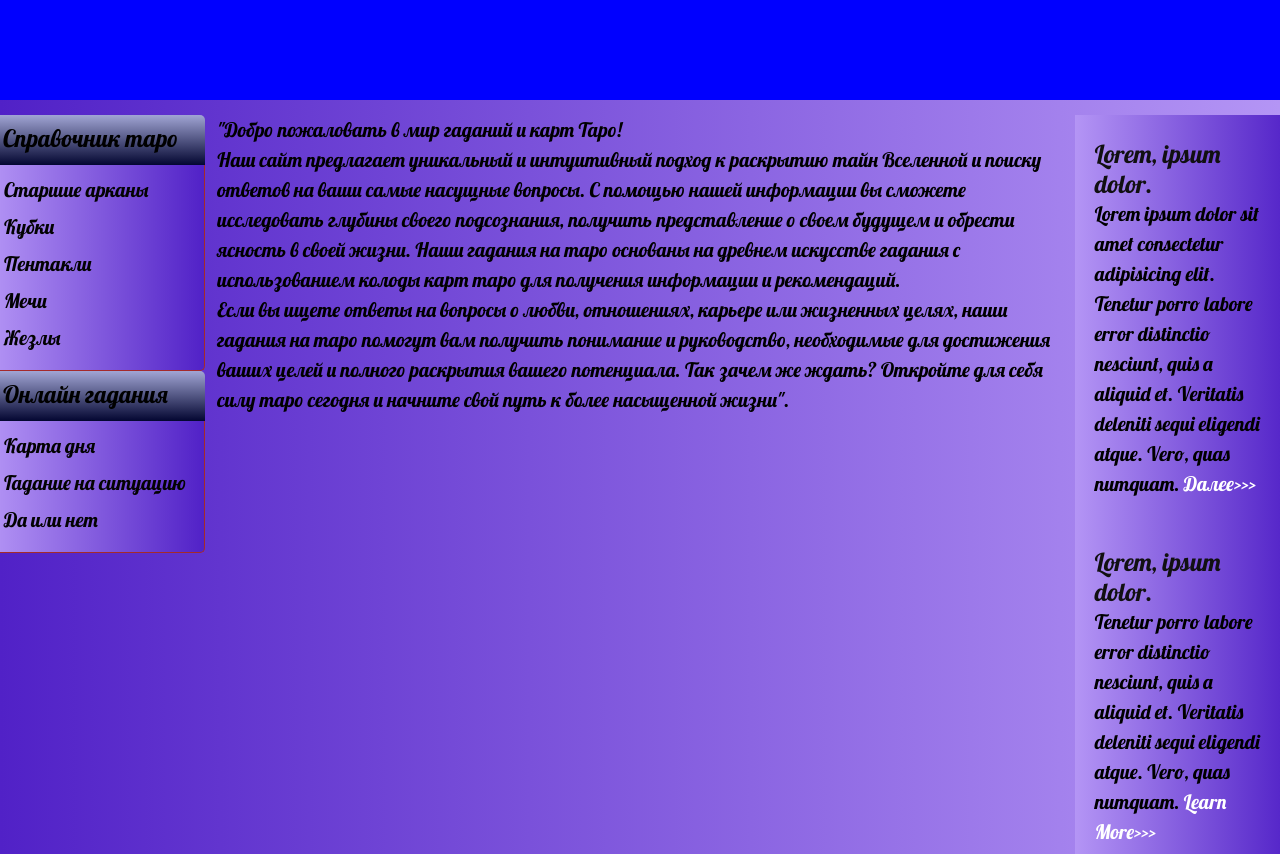
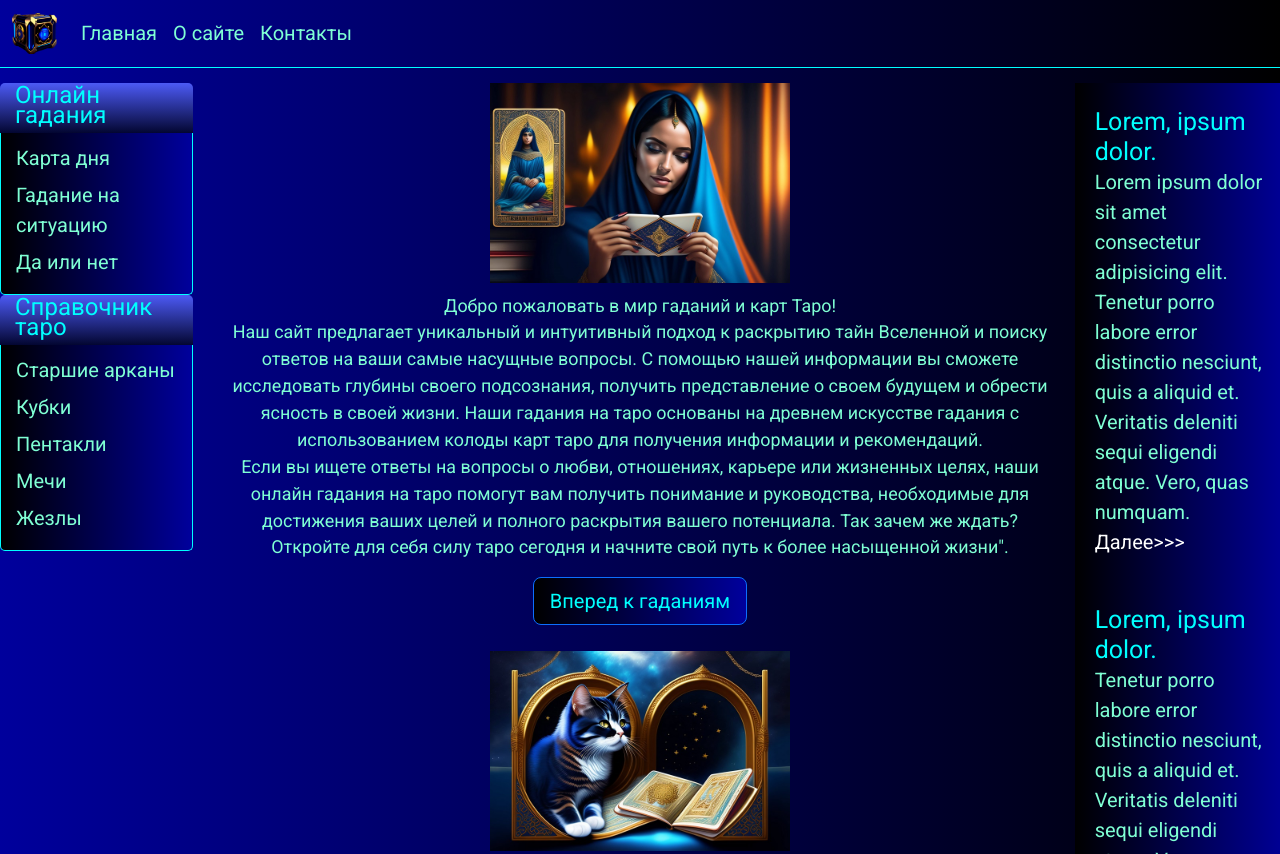
Before and after one commit to YuriShepel/html-templates-for-oracul-site, a plain HTML site: page index.html in a window 1280 px wide. Shown: the top 854 px of the page. Drawn offline with nearby package versions, Linux system fonts and the light colour scheme.

Commit message:
Navigation panel added, logo added

```diff
--- a/index.html
+++ b/index.html
@@ -19,12 +19,58 @@
 
   <body>
     <header>
-      <div class="header-line"></div>
+      <nav class="navbar navbar-expand-lg">
+        <div class="container-fluid main-container">
+          <a class="navbar-brand" href="index.html"
+            ><img src="source/files/logo.png" alt=""
+          /></a>
+          <button
+            class="navbar-toggler"
+            type="button"
+            data-bs-toggle="collapse"
+            data-bs-target="#navbarNav"
+            aria-controls="navbarNav"
+            aria-expanded="false"
+            aria-label="Toggle navigation"
+          >
+            <span class="navbar-toggler-icon"></span>
+          </button>
+          <div class="collapse navbar-collapse" id="navbarNav">
+            <ul class="navbar-nav">
+              <li class="nav-item">
+                <a class="nav-link" aria-current="page" href="#">Главная</a>
+              </li>
+              <li class="nav-item">
+                <a class="nav-link" href="#">О сайте</a>
+              </li>
+              <li class="nav-item">
+                <a class="nav-link" href="#">Контакты</a>
+              </li>
+            </ul>
+          </div>
+        </div>
+      </nav>
     </header>
     <section>
       <div class=".container-fluid">
         <div class="main-section row">
           <div class="left-navbar col-lg-2 col-md-12">
+            <a href="#">
+              <h4 class="d-flex align-items-center">Онлайн гадания</h4>
+            </a>
+            <nav class="menu">
+              <ul>
+                <li>
+                  <a href="#">Карта дня</a>
+                </li>
+                <li>
+                  <a href="#">Гадание на ситуацию</a>
+                </li>
+                <li>
+                  <a href="#">Да или нет</a>
+                </li>
+              </ul>
+            </nav>
             <a href="#">
               <h4 class="d-flex align-items-center">Справочник таро</h4>
             </a>
@@ -47,44 +93,79 @@
                 </li>
               </ul>
             </nav>
-            <a href="#">
-              <h4 class="d-flex align-items-center">Онлайн гадания</h4>
-            </a>
-            <nav class="menu">
-              <ul>
-                <li>
-                  <a href="#">Карта дня</a>
-                </li>
-                <li>
-                  <a href="#">Гадание на ситуацию</a>
-                </li>
-                <li>
-                  <a href="#">Да или нет</a>
-                </li>
-              </ul>
-            </nav>
           </div>
 
           <div class="content-block col-lg-8 col-md-12">
-            <p>"Добро пожаловать в мир гаданий и карт Таро!</p>
-
-            <p>
-              Наш сайт предлагает уникальный и интуитивный подход к раскрытию
-              тайн Вселенной и поиску ответов на ваши самые насущные вопросы. С
-              помощью нашей информации вы сможете исследовать глубины своего
-              подсознания, получить представление о своем будущем и обрести
-              ясность в своей жизни. Наши гадания на таро основаны на древнем
-              искусстве гадания с использованием колоды карт таро для получения
-              информации и рекомендаций.
-            </p>
-            <p>
-              Если вы ищете ответы на вопросы о любви, отношениях, карьере или
-              жизненных целях, наши гадания на таро помогут вам получить
-              понимание и руководство, необходимые для достижения ваших целей и
-              полного раскрытия вашего потенциала. Так зачем же ждать? Откройте
-              для себя силу таро сегодня и начните свой путь к более насыщенной
-              жизни".
-            </p>
+            <div class="row">
+              <div>
+                <div class="text-center">
+                  <img
+                    class="title-image"
+                    src="source/images/girl_reading_card_comp_w_750px.jpg"
+                    class="rounded"
+                    alt="..."
+                  />
+                </div>
+                <div class="title-text text-center title-block">
+                  <p>Добро пожаловать в мир гаданий и карт Таро!</p>
+                  <p>
+                    Наш сайт предлагает уникальный и интуитивный подход к
+                    раскрытию тайн Вселенной и поиску ответов на ваши самые
+                    насущные вопросы. С помощью нашей информации вы сможете
+                    исследовать глубины своего подсознания, получить
+                    представление о своем будущем и обрести ясность в своей
+                    жизни. Наши гадания на таро основаны на древнем искусстве
+                    гадания с использованием колоды карт таро для получения
+                    информации и рекомендаций.
+                  </p>
+                  <p>
+                    Если вы ищете ответы на вопросы о любви, отношениях, карьере
+                    или жизненных целях, наши онлайн гадания на таро помогут вам
+                    получить понимание и руководства, необходимые для достижения
+                    ваших целей и полного раскрытия вашего потенциала. Так зачем
+                    же ждать? Откройте для себя силу таро сегодня и начните свой
+                    путь к более насыщенной жизни".
+                  </p>
+                  <div class="col-lg-12 col-md-12 text-center mt-3">
+                    <button
+                      type="button"
+                      class="btn btn-outline-primary btn-lg mb-3"
+                    >
+                      Вперед к гаданиям
+                    </button>
+                  </div>
+                </div>
+                <div class="text-center">
+                  <img
+                    class="title-image"
+                    src="source/images/cat_read_book_comp_w750px.jpg"
+                    class="rounded"
+                    alt="..."
+                  />
+                </div>
+                <div class="title-text text-center title-block">
+                  <p>
+                    Наш справочник Таро: ключ к пониманию и интерпретации карт!
+                  </p>
+                  <p>
+                    Таро – это одна из самых популярных карточных методик для
+                    прогнозирования и интерпретации жизненных ситуаций. Но для
+                    получения точных и полезных прогнозов, необходимо иметь
+                    хорошее понимание карт и их значений. Наш онлайн справочник
+                    Таро предлагает вам это понимание, представляя полную
+                    информацию о каждой карте и ее символике.
+                  </p>
+                  <div class="col-lg-12 col-md-12 text-center mt-3">
+                    <button
+                      type="button"
+                      class="btn btn-outline-primary btn-lg mb-3"
+                    >
+                      Справочник таро
+                    </button>
+                  </div>
+                </div>
+              </div>
+            </div>
           </div>
 
           <div class="articles-block col-lg-2 col-md-12">
@@ -136,6 +217,19 @@
         </div>
       </div>
     </section>
-    <footer></footer>
+    <footer>
+      <div class="container-fluid">
+        <div class="row">
+          <div class="col-lg-4 col-md-12">text</div>
+          <div class="col-lg-4 col-md-12">text</div>
+          <div class="col-lg-4 col-md-12">text</div>
+        </div>
+      </div>
+    </footer>
+    <script
+      src="https://cdn.jsdelivr.net/npm/bootstrap@5.3.0-alpha1/dist/js/bootstrap.bundle.min.js"
+      integrity="sha384-w76AqPfDkMBDXo30jS1Sgez6pr3x5MlQ1ZAGC+nuZB+EYdgRZgiwxhTBTkF7CXvN"
+      crossorigin="anonymous"
+    ></script>
   </body>
 </html>
--- a/source/styles/main.css
+++ b/source/styles/main.css
@@ -1,27 +1,44 @@
-@import url("https://fonts.googleapis.com/css?family=Lobster&display=swap");
+@import url("https://fonts.googleapis.com/css?family=Roboto&display=swap");
 
 body {
-  font-family: "Lobster", serif;
+  font-family: "Roboto", serif;
   font-size: 20px;
-  background: linear-gradient(90deg, #5121c7 0%, #b495f5 100%);
-  color: black;
+  background: linear-gradient(90deg, #00009c 0%, #000000 100%);
+  color: aquamarine;
 }
 
+/* header scc */
+
+.navbar {
+  border-bottom: 1px solid aqua;
+}
+.main-container a {
+  color: aquamarine;
+}
+.navbar-nav .nav-link:hover {
+  color: aqua;
+  font-weight: 900;
+}
+
+.navbar-toggler {
+  background-color: #4c5af5;
+}
+
+.navbar-brand img {
+  width: 45px;
+}
+
+/* left navbar css */
 .main-section {
   margin-top: 15px;
 }
-
-.left-navbar {
-  margin: 0px;
-  padding: 0px;
-}
 .main-section .left-navbar h4 {
   height: 50px;
-  background: linear-gradient(360deg, #030631 0%, #a1a5d4 100%);
+  background: linear-gradient(360deg, #030631 0%, #4c5af5 100%);
   border-radius: 5px 5px 0px 0px;
   font-size: 1.5rem;
   line-height: 20px;
-  color: black;
+  color: aqua;
   padding-left: 15px;
   padding-right: 10px;
   padding-bottom: 5px;
@@ -29,17 +46,17 @@ body {
 }
 
 .main-section .left-navbar .menu {
-  background: linear-gradient(90deg, #b495f5 0%, #5121c7 100%);
-  border-left: 1px solid brown;
-  border-right: 1px solid brown;
-  border-bottom: 1px solid brown;
+  background: linear-gradient(270deg, #00009c 0%, #000000 100%);
+  border-left: 1px solid aqua;
+  border-right: 1px solid aqua;
+  border-bottom: 1px solid aqua;
   border-radius: 0 0 5px 5px;
   padding-top: 10px;
   padding-bottom: 10px;
 }
 
 .main-section .left-navbar .menu li a {
-  color: #030303;
+  color: aquamarine;
   line-height: 5px;
 }
 
@@ -53,17 +70,43 @@ body {
   font-weight: 900;
 }
 .main-section .left-navbar .menu li a:hover {
-  color: black;
+  color: aqua;
 }
 
-.articles-block {
-  background: linear-gradient(90deg, #b495f5 0%, #5121c7 100%);
+/* content block css */
+.content-block .title-image {
+  width: 300px;
 }
 
+.content-block .title-text {
+  margin: 10px;
+}
+
+.content-block p {
+  font-size: 1.12rem;
+}
+
+.btn-outline-primary {
+  color: aqua;
+  background: linear-gradient(270deg, #00009c 0%, #000000 100%);
+}
+
+/* article block css */
+.articles-block {
+  background: linear-gradient(270deg, #00009c 0%, #000000 100%);
+}
 .articles-block h2 {
   font-size: 25px;
-  color: #111011;
+  color: aqua;
 }
+
 .articles-block p a {
   color: white;
 }
+
+.articles-block h2:hover {
+  font-weight: 900;
+}
+.articles-block p a:hover {
+  font-weight: 900;
+}
```
Also changed, not shown: source/files/logo.png (added), source/images/cat_read_book_comp_w750px.jpg (added), source/images/girl_reading_card_comp_w_750px.jpg (added).
